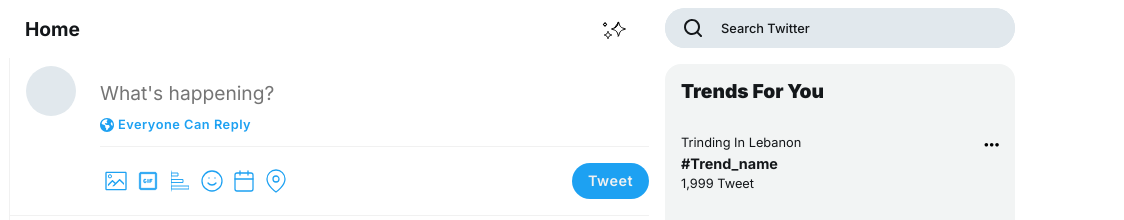
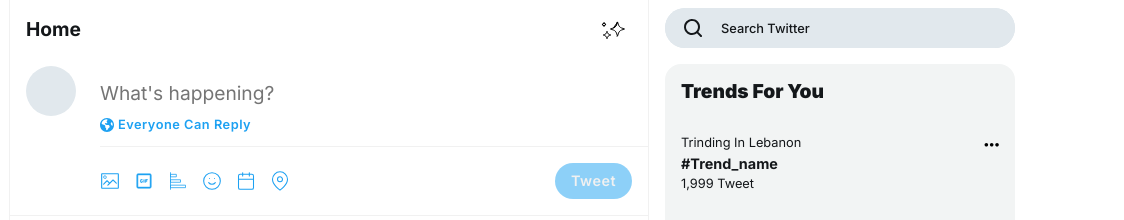
Before and after one commit to moaaz-alsyoufi/twitter-clone, a plain HTML site: page index.html in a window 1280 px wide. Shown: the top 220 px of the page, 156-1280 px from the left. Drawn offline with Linux system fonts and the light colour scheme.

Commit message:
fixed: content border

```diff
--- a/css/content.css
+++ b/css/content.css
@@ -7,6 +7,8 @@
 
 .tc-content-wrap {
   flex: 1;
+  border-left: 1px solid var(--border-color);
+  border-right: 1px solid var(--border-color);
 }
 
 .tc-content__inner__write-tweet {
@@ -39,10 +41,13 @@
 }
 
 .tc-content__inner__write-tweet__content-types img {
-  padding: 0 var(--xs-space);
-  height: var(--lg-space);
-  width: var(--lg-space);
+  height: calc(var(--lg-space) - 4px);
+  width: calc(var(--lg-space) - 4px);
   color: var(--primary-color);
+}
+
+.tc-content__inner__write-tweet__content-types img:not(.tc-location-icon) {
+  padding-right: calc(var(--md-space) - 2px);
 }
 
 .tc-content__inner__write-tweet__content-types__icons {
@@ -67,6 +72,10 @@
   margin-left: -16px;
 }
 
+.tc-content__inner__write-tweet__content__tweet-btn {
+  margin-right: var(--md-space);
+}
+
 .img-global {
   margin-right: var(--xs-space);
 }
--- a/css/global.css
+++ b/css/global.css
@@ -50,10 +50,6 @@ body {
   position: relative;
   max-height: 100vh;
 }
-
-/* .tc-content-wrap {
-  width: var(--content-space);
-} */
 
 /* Start Scroll bar */
 .tc-scrollbar::-webkit-scrollbar {
@@ -177,6 +173,15 @@ button.btn-lg {
   padding: var(--md-space) var(--lg-space);
 }
 
+.btn-display {
+  cursor: default;
+  background-color: rgba(29, 161, 242, 0.5);
+}
+
+.btn-display:hover {
+  transform: none;
+}
+
 /* spaces margin */
 .m {
   margin: var(--md-space);
--- a/css/header.css
+++ b/css/header.css
@@ -1,5 +1,7 @@
 .tc-content__main-header {
   width: 100%;
+  border-left: 1px solid var(--border-color);
+  border-right: 1px solid var(--border-color);
 }
 
 .tc-content__main-header__main {
@@ -13,6 +15,8 @@
   color: var(--main-color);
   height: var(--main-header-height);
   background-color: var(--white-color);
+  border-left: 1px solid var(--border-color);
+  border-right: 1px solid var(--border-color);
 }
 
 .tc-content__main-header__main__btn {
--- a/css/left-sidebar.css
+++ b/css/left-sidebar.css
@@ -1,7 +1,6 @@
 .tc-wrap .tc-left-sidebar {
   width: var(--left-sidebar-space);
   height: 100vh;
-  border-right: 1px solid var(--border-color);
 }
 
 .tc-left-sidebar-inner {
--- a/index.html
+++ b/index.html
@@ -172,9 +172,9 @@
                     <img src="./imgs/poll.svg" alt="poll">
                     <img src="./imgs/emoji.svg" alt="emoji">
                     <img src="./imgs/schedule.svg" alt="schedule">
-                    <img src="./imgs/location.svg" alt="location">
+                    <img src="./imgs/location.svg" alt="location" class="tc-location-icon">
                   </div>
-                  <button class="tc-content__inner__write-tweet__content__tweet-btn btn">
+                  <button class="tc-content__inner__write-tweet__content__tweet-btn btn btn-display">
                     tweet
                   </button>
                 </div>
```
